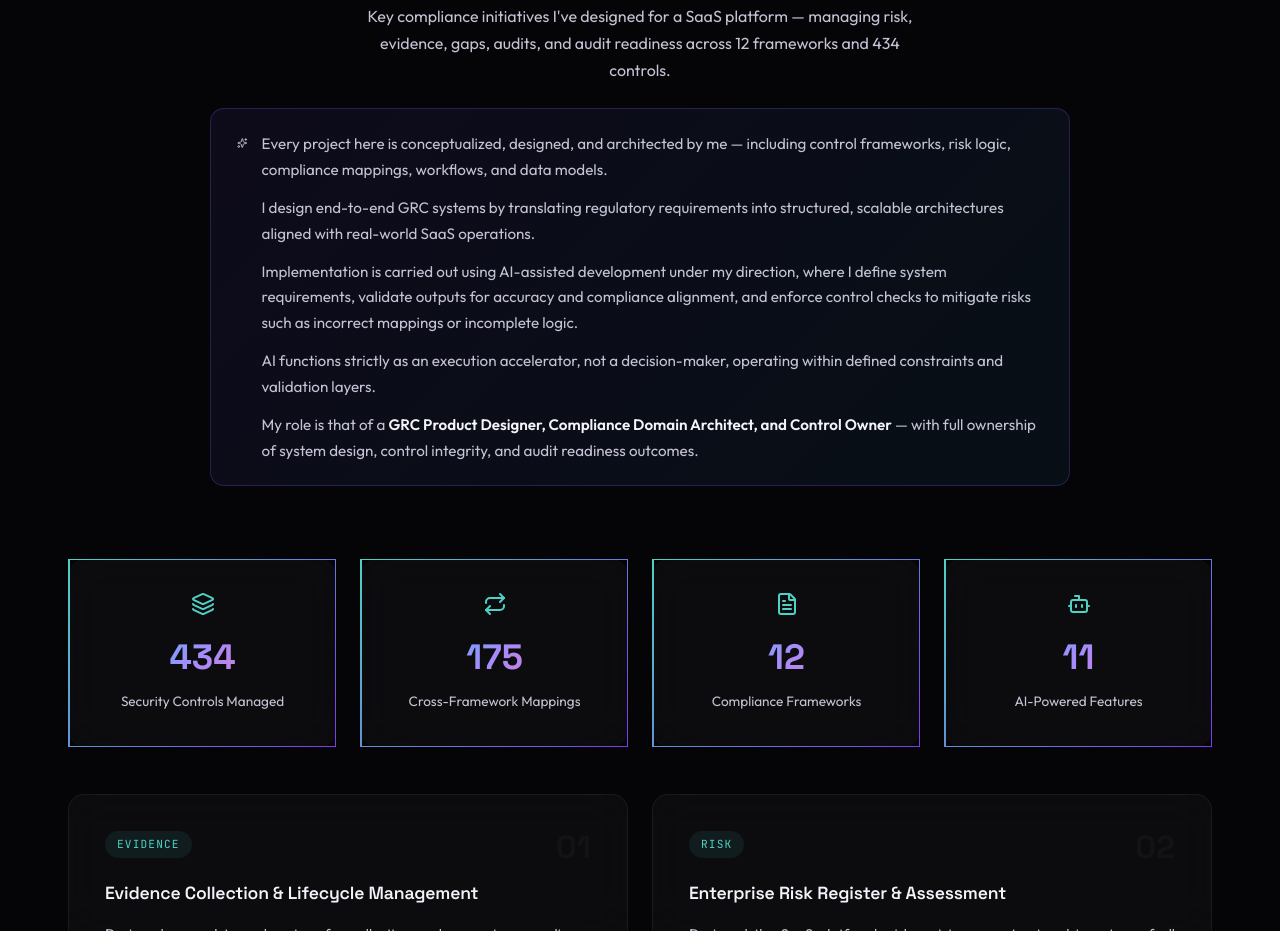
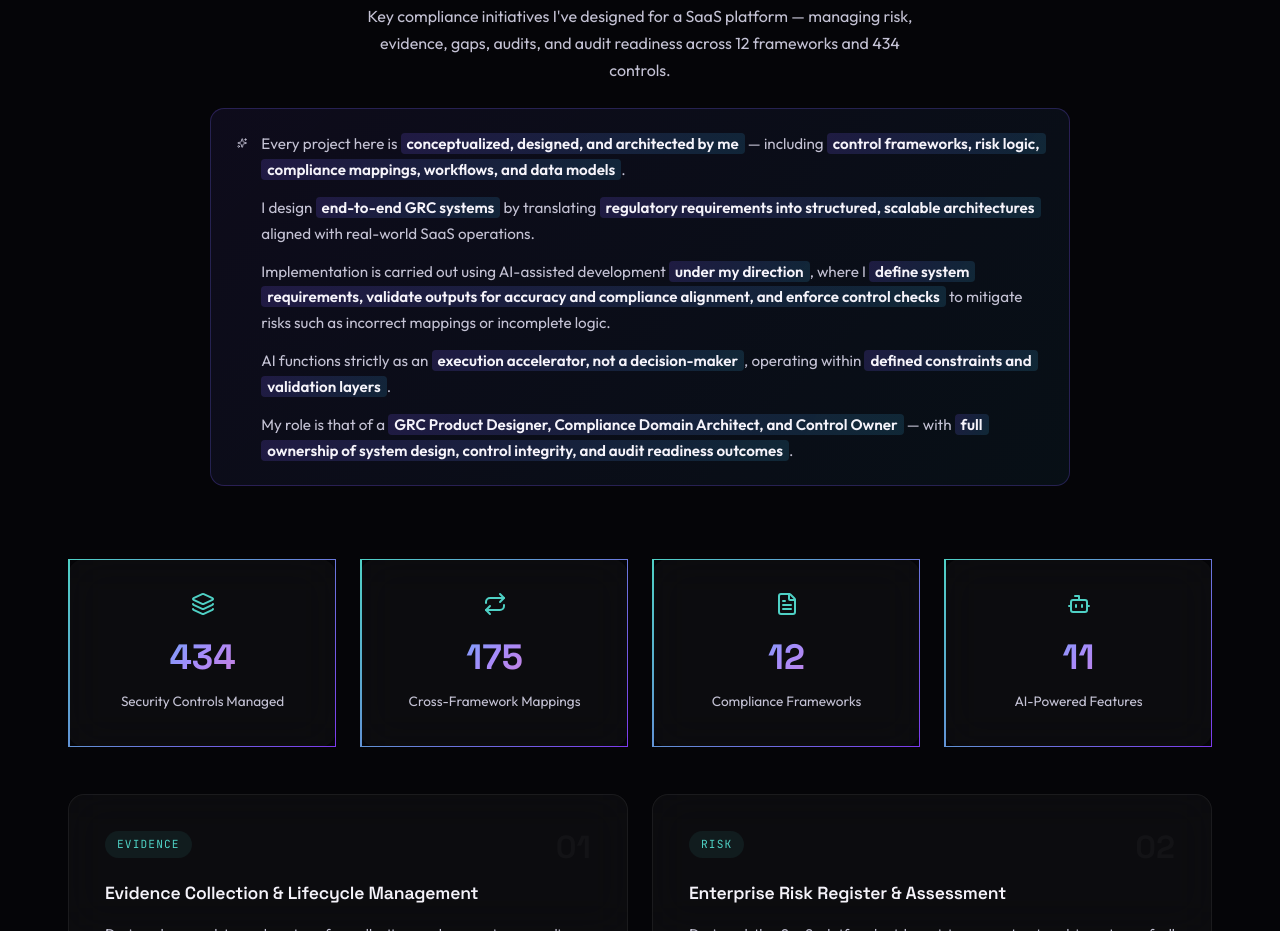
Before and after one commit to SathyaSivam-GRCNexis/SathyaSivam-portfolio.github.io, a website: page index.html in a window 1280 px wide. Shown: the part 7336-8267 px from the top of the page. Drawn offline with nearby package versions, Linux system fonts and the light colour scheme.

Commit message:
style(projects): highlight mandatory phrases in AI disclosure with accent background
Bold and subtly color-highlight the key phrases across all five paragraphs: ownership verbs (conceptualized, designed, architected), artifact list (control frameworks, risk logic, etc.), end-to-end GRC systems, validation responsibilities, AI positioning as execution accelerator not decision-maker, role titles, and ownership outcomes.

```diff
--- a/index.html
+++ b/index.html
@@ -715,11 +715,11 @@
         <div class="section__note" data-reveal>
           <i data-lucide="sparkles"></i>
           <div class="section__note-body">
-            <p>Every project here is conceptualized, designed, and architected by me — including control frameworks, risk logic, compliance mappings, workflows, and data models.</p>
-            <p>I design end-to-end GRC systems by translating regulatory requirements into structured, scalable architectures aligned with real-world SaaS operations.</p>
-            <p>Implementation is carried out using AI-assisted development under my direction, where I define system requirements, validate outputs for accuracy and compliance alignment, and enforce control checks to mitigate risks such as incorrect mappings or incomplete logic.</p>
-            <p>AI functions strictly as an execution accelerator, not a decision-maker, operating within defined constraints and validation layers.</p>
-            <p>My role is that of a <strong>GRC Product Designer, Compliance Domain Architect, and Control Owner</strong> — with full ownership of system design, control integrity, and audit readiness outcomes.</p>
+            <p>Every project here is <strong>conceptualized, designed, and architected by me</strong> — including <strong>control frameworks, risk logic, compliance mappings, workflows, and data models</strong>.</p>
+            <p>I design <strong>end-to-end GRC systems</strong> by translating <strong>regulatory requirements into structured, scalable architectures</strong> aligned with real-world SaaS operations.</p>
+            <p>Implementation is carried out using AI-assisted development <strong>under my direction</strong>, where I <strong>define system requirements, validate outputs for accuracy and compliance alignment, and enforce control checks</strong> to mitigate risks such as incorrect mappings or incomplete logic.</p>
+            <p>AI functions strictly as an <strong>execution accelerator, not a decision-maker</strong>, operating within <strong>defined constraints and validation layers</strong>.</p>
+            <p>My role is that of a <strong>GRC Product Designer, Compliance Domain Architect, and Control Owner</strong> — with <strong>full ownership of system design, control integrity, and audit readiness outcomes</strong>.</p>
           </div>
         </div>
       </div>
--- a/style.css
+++ b/style.css
@@ -990,6 +990,11 @@ img { max-width: 100%; display: block; }
 .section__note strong {
   color: var(--text-primary);
   font-weight: 600;
+  background: linear-gradient(120deg, rgba(124, 92, 255, 0.18), rgba(56, 189, 248, 0.14));
+  padding: 1px 6px;
+  border-radius: 4px;
+  box-decoration-break: clone;
+  -webkit-box-decoration-break: clone;
 }
 
 @media (max-width: 640px) {
```
Also changed, not shown: style.min.css.
